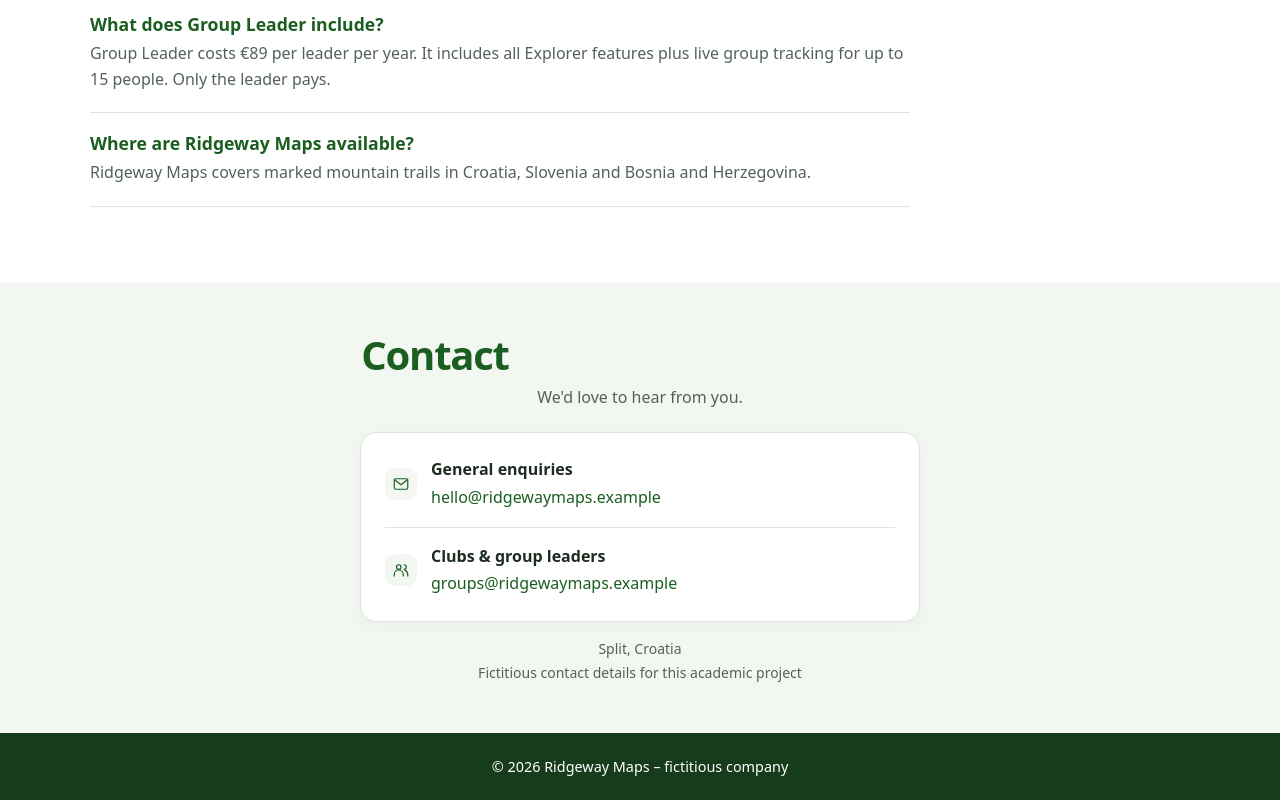
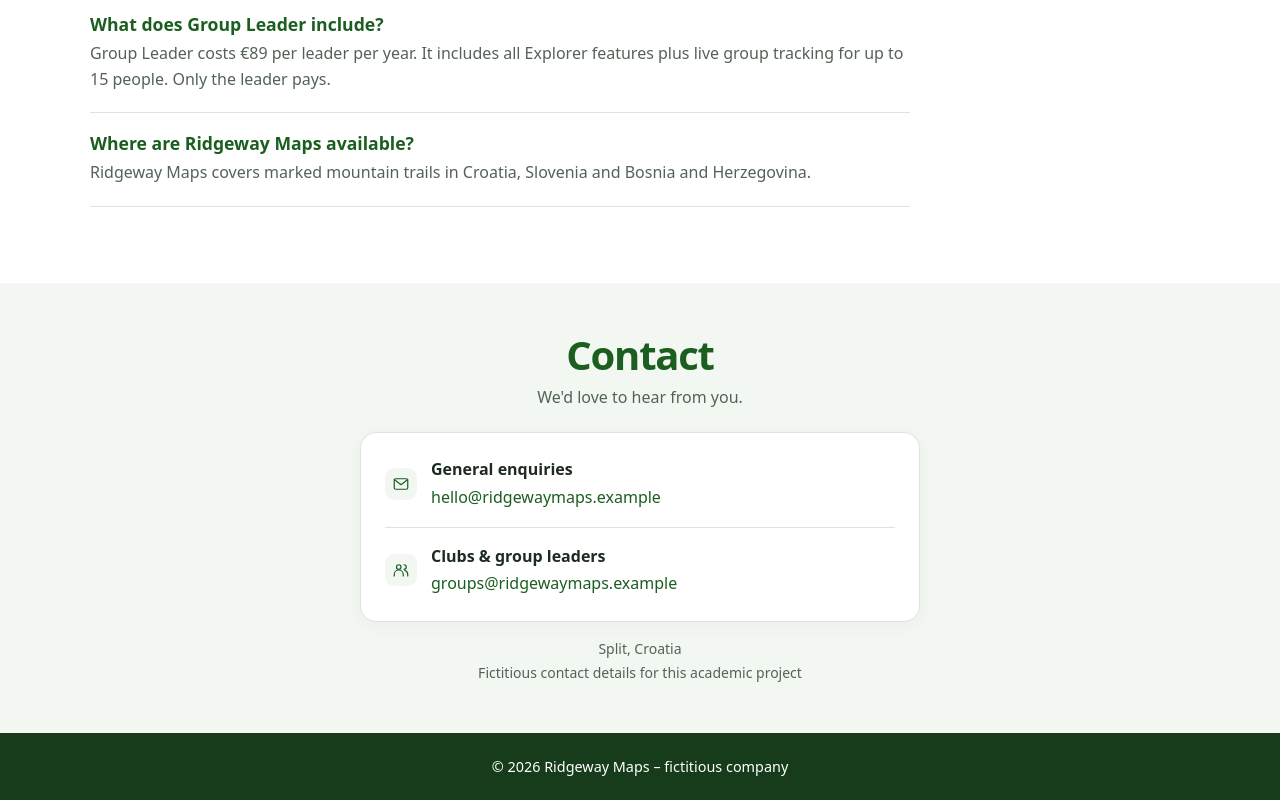
Before and after one commit to vgonzale-create/pricing-project, a plain HTML site: page index.html in a window 1280 px wide. Shown: the part 2836-3636 px from the top of the page. Drawn offline with Linux system fonts and the light colour scheme.

Commit message:
Center Contact heading

```diff
--- a/index.html
+++ b/index.html
@@ -188,7 +188,7 @@
     .faq-item p { margin: 0; color: var(--muted); }
 
     #contact { padding: 48px 0; background: var(--soft); }
-    #contact .section-heading { margin-bottom: 6px; text-align: center; }
+    #contact .section-heading { margin-bottom: 6px; margin-inline: auto; text-align: center; }
     #contact .contact-subtitle { margin: 0 0 22px; color: var(--muted); text-align: center; }
     #contact .contact-card { max-width: 560px; margin: 0 auto; padding: 8px 24px; border: 1px solid var(--line); border-radius: 16px; background: #fff; box-shadow: 0 4px 18px rgb(31 42 36 / 4%); }
     #contact .contact-method { display: grid; grid-template-columns: 32px minmax(0, 1fr); align-items: center; gap: 14px; padding: 16px 0; }
```
